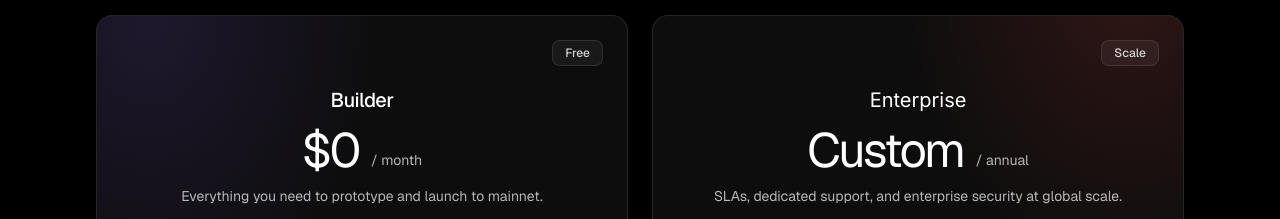
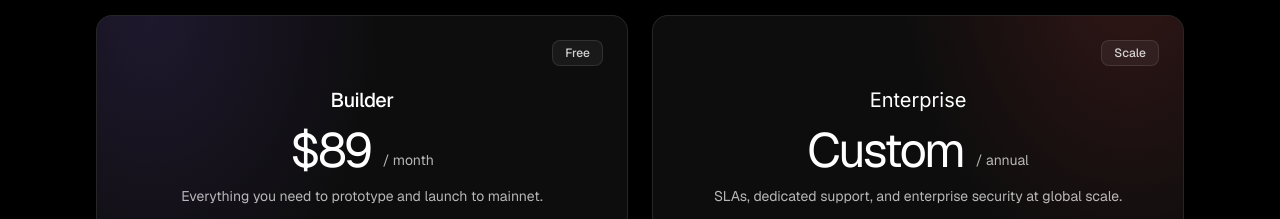
Before and after one commit to Biswa4012/novastake, a plain HTML site: page index.html in a window 1280 px wide. Shown: the part 4980-5199 px from the top of the page. Drawn offline with nearby package versions, Linux system fonts and the light colour scheme.

Commit message:
Update index.html

```diff
--- a/index.html
+++ b/index.html
@@ -843,7 +843,7 @@
         <div class="relative mt-5 text-center">
           <h3 class="text-xl text-white font-medium tracking-tight font-geist">Builder</h3>
           <div class="mt-3 flex items-end justify-center gap-3">
-            <p class="text-4xl sm:text-5xl text-white font-geist tracking-tighter" style="">$0</p>
+            <p class="text-4xl sm:text-5xl text-white font-geist tracking-tighter" style="">$89</p>
             <span class="text-white/70 text-sm mb-1 font-geist">/ month</span>
           </div>
           <p class="mt-3 text-sm text-white/70 font-geist">
```
